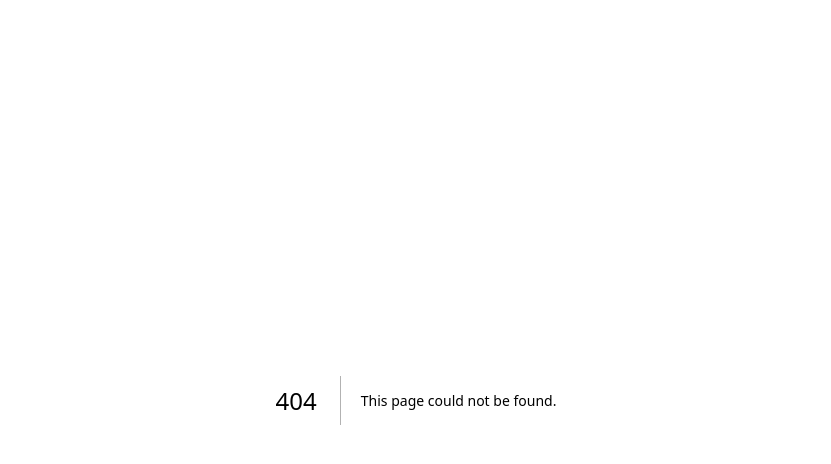
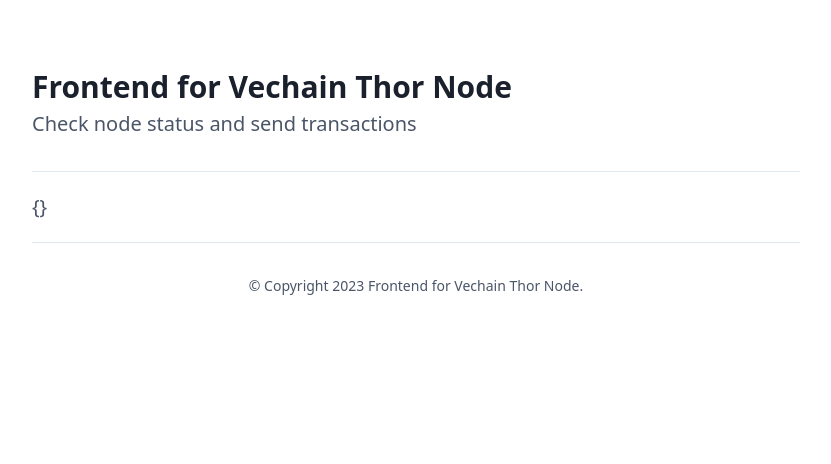
Before and after one commit to TAnas0/vechain-thor-stack, a Next.js app in the folder frontend/: page /status in a window 1280 px wide. Before the commit this address had no page. Shown: the top 464 px of the page, without its empty margins (224-1055 px from the left). Built offline with nearby package versions, Linux system fonts and the light colour scheme; no server answers.

Commit message:
feat(frontend): display raw status response from backend

```diff
--- /dev/null
+++ b/frontend/src/pages/status.tsx
@@ -0,0 +1,28 @@
+import { useEffect, useState } from "react";
+import { Main } from "@/templates/Main";
+
+const getNodeStatus = async () => {
+  const resp = await fetch(`http://${process.env.NEXT_PUBLIC_THOR_ENDPOINT}:${process.env.NEXT_PUBLIC_THOR_PORT}/status`);
+  return resp.json();
+};
+
+const Status = () => {
+  const [status, setStatus] = useState({});
+
+  useEffect(() => {
+    getNodeStatus()
+      .then((resp) => {
+        setStatus(resp);
+        console.log(resp);
+      })
+      .catch(console.error);
+  }, []);
+
+  return (
+    <Main meta="">
+      <div>{JSON.stringify(status)}</div>
+    </Main>
+  );
+};
+
+export default Status;
```
